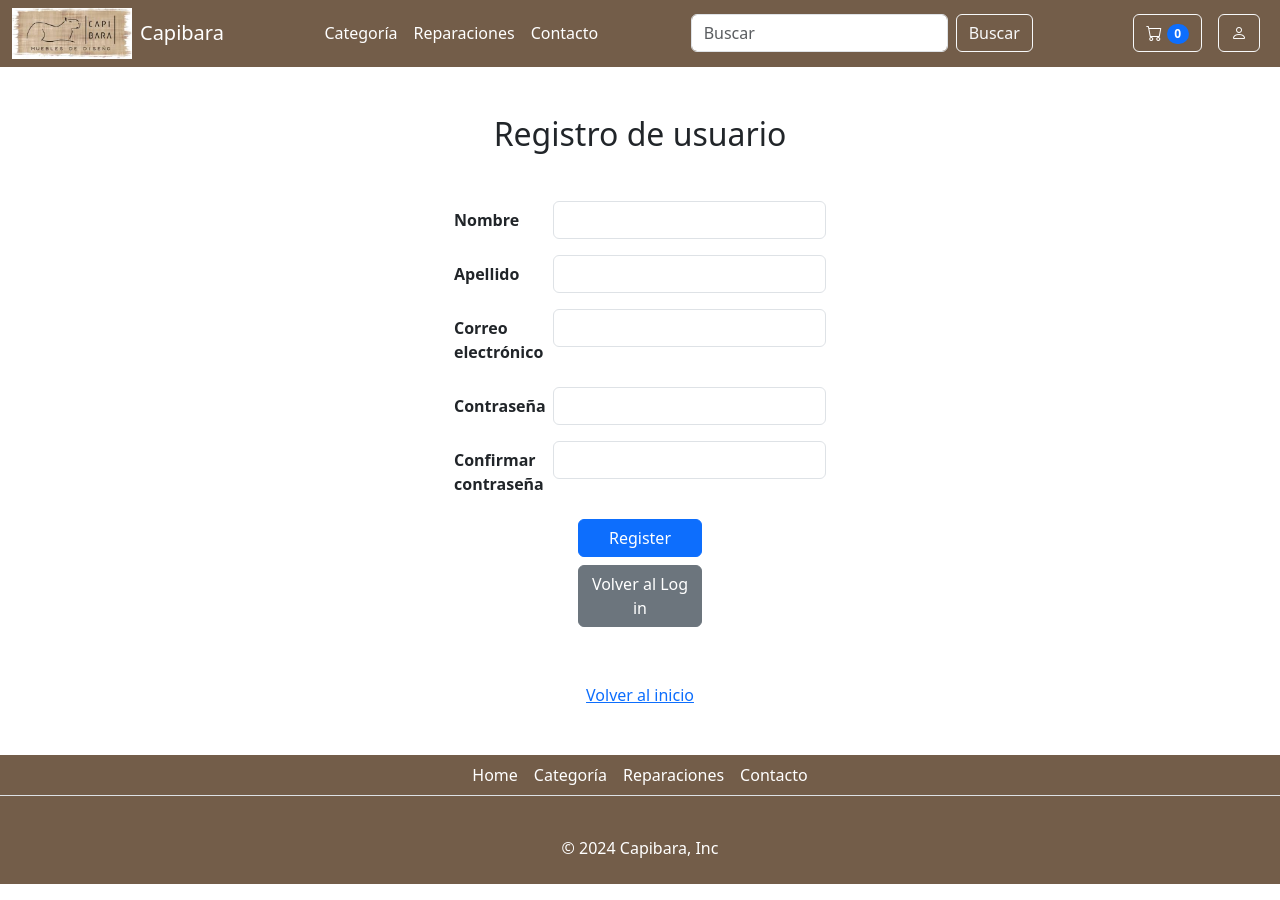
After one commit to omar15hr/Capibara, a Django app: page /register in a window 1280 px wide. The commit adds this page. Run offline with Django 5.2, Linux system fonts and the light colour scheme.

Commit message:
Registro de usuario, inicio de sesion, vistas de auth

```diff
--- a/capibara/urls.py
+++ b/capibara/urls.py
@@ -29,6 +29,9 @@ urlpatterns = [
     path('category/', views.category, name='category'),
     path('detalleProducto/<int:productoId>', views.detalleProducto, name='detalleProducto'),
     path('cart/', include('cart.urls')),
+    path('register', views.register, name='register'),
+    path('login', views.login, name='login'),
+    path('logout', views.logout, name='logout'),
 ]
 
 
--- a/core/static/styles.css
+++ b/core/static/styles.css
@@ -6,6 +6,7 @@
   --color4: #D9BEA7;
   --color5: #260F01;
 }
+
 
 /* IMAGEN LOGO */
 .img-logo {
@@ -71,3 +72,19 @@ footer {
 
 
 /* Tabla checkout carrito */
+
+
+/* LOGIN */
+.form-container {
+  display: flex;
+  justify-content: center;
+  align-items: center;
+  min-height: 100vh;
+}
+.form-signin {
+  max-width: 330px;
+  padding: 15px;
+  background-color: #fff;
+  border-radius: 10px;
+  box-shadow: 0 0 10px rgba(0, 0, 0, 0.1);
+}
--- a/core/templates/category.html
+++ b/core/templates/category.html
@@ -1,6 +1,8 @@
 {% extends 'layout.html' %}
 {% load static %}
 {% load humanize %}
+
+{% block title %}Categoría{% endblock %}
 
 {% block content %}
   <div class="container mt-5">
--- a/core/templates/home.html
+++ b/core/templates/home.html
@@ -1,4 +1,6 @@
 {% extends 'layout.html' %} {% load static %}
+
+{% block title %}Inicio{% endblock %}
 
 
 {% block content %}
--- a/core/templates/layout.html
+++ b/core/templates/layout.html
@@ -6,7 +6,7 @@
 <head>
   <meta charset="UTF-8">
   <meta name="viewport" content="width=device-width, initial-scale=1.0">
-  <title>Capibara</title>
+  <title>{% block title %}{% endblock %} | Capibara</title>
   <link href="https://cdn.jsdelivr.net/npm/bootstrap@5.3.3/dist/css/bootstrap.min.css" rel="stylesheet" integrity="sha384-QWTKZyjpPEjISv5WaRU9OFeRpok6YctnYmDr5pNlyT2bRjXh0JMhjY6hW+ALEwIH" crossorigin="anonymous">
   <link rel="stylesheet" href="{% static 'styles.css'%}">
   <link rel="stylesheet" href="https://cdn.jsdelivr.net/npm/bootstrap-icons@1.11.3/font/bootstrap-icons.min.css">
--- a/core/templates/partials/footer.html
+++ b/core/templates/partials/footer.html
@@ -1,4 +1,7 @@
-<footer>
+<div class="wrapper">
+  <div class="content">
+  </div>
+  <footer class="footer">
     <div>
       <ul class="nav justify-content-center border-bottom mb-3">
         <li class="nav-item"><a href="#" class="nav-link px-2 text-white">Home</a></li>
@@ -9,3 +12,4 @@
       <p class="text-center text-white py-4">© 2024 Capibara, Inc</p>
     </div>
   </footer>
+</div>
--- a/core/templates/partials/navbar.html
+++ b/core/templates/partials/navbar.html
@@ -32,7 +32,21 @@
             </span>
           </a>
         </button>
-        <button class="btn btn-outline-light"><i class="bi bi-person icon-login"></i></button>
+        {% if request.session.usuario.rol == 'USER' or request.session.usuario.rol == 'ADMIN' %}
+          {% else %}
+            <button class="btn btn-outline-light mx-2">
+              <a href="{% url 'login' %}" class="text-decoration-none">
+                <i class="bi bi-person icon-login text-white"></i>
+              </a>
+            </button>
+        {% endif %}
+        {% if request.session.usuario.rol == 'USER' or request.session.usuario.rol == 'ADMIN' %}
+          <button class="btn btn-outline-light">
+            <a href="{% url 'logout' %}" class="text-decoration-none ">
+              <i class="bi bi-box-arrow-right text-white"></i>
+            </a>
+          </button>
+        {% endif %}
       </div>
     </div>
   </div>
--- /dev/null
+++ b/core/templates/register.html
@@ -0,0 +1,62 @@
+{% extends 'layout.html' %}
+{% load static %}
+{% load humanize %}
+
+{% block title %}Registro{% endblock %}
+
+{% block content %}
+
+
+  <div class="container d-flex justify-content-center">
+      <div class="col-12 col-md-6 col-lg-4 my-auto">
+          <form action="/register" method="POST" style="width: 100%;">
+              {% csrf_token %}
+              <div>
+                  <div class="text-center mt-5 p-0">
+                      <h2>Registro de usuario</h2>
+                  </div>
+                  <div class="mt-5">
+                      <div class="mb-3 row">
+                          <label for="first_name" class="col-sm-3 col-form-label fw-bold">Nombre</label>
+                          <div class="col-sm 9">
+                              <input class="form-control" type="text" name="first_name" id="first_name" maxlength=30 required>
+                          </div>
+                      </div>
+                      <div class="mb-3 row">
+                          <label for="last_name" class="col-sm-3 col-form-label fw-bold">Apellido</label>
+                          <div class="col-sm 9">
+                              <input class="form-control" type="text" name="last_name" id="last_name" maxlength=30 required>
+                          </div>
+                      </div>
+                      <div class="mb-3 row">
+                          <label for="email" class="col-sm-3 col-form-label fw-bold">Correo electrónico</label>
+                          <div class="col-sm 9">
+                              <input class="form-control" type="email" name="email" id="email" maxlength=100 required>
+                          </div>
+                      </div>
+                      <div class="mb-3 row">
+                          <label for="password" class="col-sm-3 col-form-label fw-bold">Contraseña</label>
+                          <div class="col-sm 9">
+                              <input class="form-control" type="password" name="password" id="password" required>
+                          </div>
+
+                      </div>
+                      <div class="mb-3 row">
+                          <label for="password_confirm" class="col-sm-3 col-form-label fw-bold">Confirmar contraseña</label>
+                          <div class="col-sm 9">
+                              <input class="form-control" type="password" name="password_confirm" id="password_confirm" required>
+                          </div>
+                      </div>
+                  </div>
+                  <div class="text-center">
+                      <div class="d-grid gap-2 col-4 mx-auto">
+                          <input class="btn btn-primary" id="boton-login" type="submit" value="Register">
+                          <a class="btn btn-secondary" href="{% url 'login' %}">Volver al Log in</a>
+                          <a class="inicio-a my-5" href="{% url 'home' %}">Volver al inicio</a>
+                      </div>
+                  </div>
+              </div>
+          </form>
+      </div>
+  </div>
+{% endblock %}
--- a/core/views.py
+++ b/core/views.py
@@ -1,6 +1,9 @@
 from django.shortcuts import render, get_object_or_404, redirect
 from crud.models import *
+from .models import *
 from cart.cart import Cart
+from django.contrib import messages
+import bcrypt
 
 def home(request):
   products = Product.objects.all()
@@ -16,5 +19,73 @@ def category(request):
 
 def detalleProducto(request, productoId):
   product = get_object_or_404(Product, pk=productoId)
+  cart = Cart(request)
+  cantidad_productos = len(cart)
   tipoProduct = product.tipo.name
-  return render(request, 'detalleProducto.html', {'product': product, 'tipoProduct': tipoProduct})
+  return render(request, 'detalleProducto.html', {'product': product, 'tipoProduct': tipoProduct, 'cart': cart, 'cantidad_productos': cantidad_productos})
+
+def register(request):
+    if request.method == 'GET':
+        cart = Cart(request)
+        cantidad_productos = len(cart)
+        return render(request, "register.html", {'cart': cart, 'cantidad_productos': cantidad_productos})
+    elif request.method == 'POST':  # Solo necesitas verificar si la solicitud es POST una vez
+        request.session['registro_nombre'] = ""
+        request.session['registro_apellido'] = ""
+        request.session['registro_email'] = ""
+
+        first_name = request.POST.get('firstName', '')  # Utiliza request.POST.get para evitar MultiValueDictKeyError
+        last_name = request.POST.get('lastName', '')  # Utiliza request.POST.get para evitar MultiValueDictKeyError
+        email = request.POST.get('email', '')  # Utiliza request.POST.get para evitar MultiValueDictKeyError
+        password_hash = bcrypt.hashpw(request.POST.get('password', '').encode(), bcrypt.gensalt()).decode()  # Utiliza request.POST.get para evitar MultiValueDictKeyError
+
+        if User.objects.filter(email=email).exists():
+            messages.error(request, "El usuario ya está registrado.")
+            request.session['level_mensaje'] = 'alert-danger'
+            return redirect('register')  # Redirige nuevamente a la página de registro
+
+        obj = User.objects.create(firstName=first_name, lastName=last_name,email=email,password=password_hash)
+        messages.success(request, "Usuario registrado con éxito!!!!")
+        request.session['level_mensaje'] = 'alert-success'
+
+    return render(request, 'register.html')
+
+
+def login(request):
+    if request.method == 'GET':
+        cart = Cart(request)
+        cantidad_productos = len(cart)
+        return render(request,"login.html", {'cart': cart, 'cantidad_productos': cantidad_productos})
+    else:
+        if request.method == 'POST':
+
+            user = User.objects.filter(email=request.POST['email_login']) #Buscamos el correo ingresado en la BD
+
+            if user : #Si el usuario existe
+
+                usuario_registrado = user[0]
+
+                if bcrypt.checkpw(request.POST['password_login'].encode(), usuario_registrado.password.encode()):
+                    usuario = {
+                        'id':usuario_registrado.id,
+                        'firstName':usuario_registrado.firstName,
+                        'lastName':usuario_registrado.lastName,
+                        'email':usuario_registrado.email,
+                        'rol':usuario_registrado.rol,
+                    }
+
+                    request.session['usuario'] = usuario
+                    messages.success(request,"Ingreso correcto!!!!")
+                    return redirect('/')
+                else:
+                    messages.error(request,"Datos mal ingresados o el usuario no existe!!!")
+                    return redirect('/')
+            else:
+                messages.error(request,"Datos mal ingresados o el usuario no existe!!!")
+                return redirect('/')
+
+def logout(request):
+    if 'usuario' in request.session:
+        del request.session['usuario']
+
+    return redirect('/')
```
Also changed, not shown: core/templates/login.html (added, +53 -0 lines), core/urls.py (line endings or trailing spaces), db.sqlite3. Lines whose indentation alone changed are shown as unchanged.
